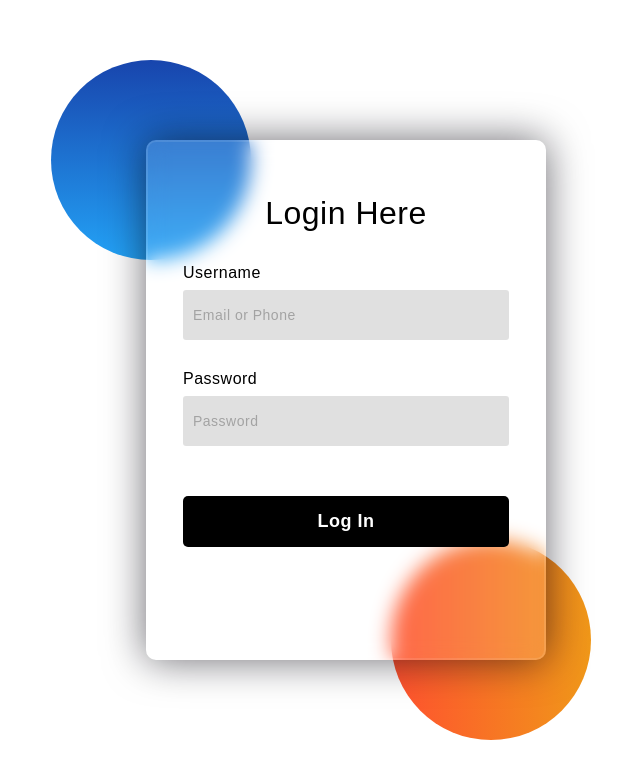
After one commit to HugoLevick/buscador, a Node server app: page /login.html in a window 1280 px wide. The commit adds this page. Shown: the top 779 px of the page, without its empty margins (294-934 px from the left). Run offline with Node 20, Linux system fonts and the light colour scheme; some libraries are stand-ins or nearby versions.

Commit message:
Agregando login

```diff
--- /dev/null
+++ b/public/login.html
@@ -0,0 +1,30 @@
+<!DOCTYPE html>
+<html lang="en">
+
+<head>
+    <meta charset="UTF-8">
+    <meta http-equiv="X-UA-Compatible" content="IE=edge">
+    <meta name="viewport" content="width=device-width, initial-scale=1.0">
+    <link rel="stylesheet" href="stylesheets/styles_login.css">
+    <title>Document</title>
+</head>
+
+<body>
+    <div class="background">
+        <div class="shape"></div>
+        <div class="shape"></div>
+    </div>
+    <form>
+        <h3>Login Here</h3>
+
+        <label for="username">Username</label>
+        <input type="text" placeholder="Email or Phone" id="username">
+
+        <label for="password">Password</label>
+        <input type="password" placeholder="Password" id="password">
+
+        <button>Log In</button>
+    </form>
+</body>
+
+</html>
--- /dev/null
+++ b/public/stylesheets/styles_login.css
@@ -0,0 +1,123 @@
+*,
+*:before,
+*:after{
+    padding: 0;
+    margin: 0;
+    box-sizing: border-box;
+}
+body{
+    background-color: #ffffff;
+}
+.background{
+    width: 430px;
+    height: 520px;
+    position: absolute;
+    transform: translate(-50%,-50%);
+    left: 50%;
+    top: 50%;
+}
+.background .shape{
+    height: 200px;
+    width: 200px;
+    position: absolute;
+    border-radius: 50%;
+}
+.shape:first-child{
+    background: linear-gradient(
+        #1845ad,
+        #23a2f6
+    );
+    left: -80px;
+    top: -80px;
+}
+.shape:last-child{
+    background: linear-gradient(
+        to right,
+        #ff512f,
+        #f09819
+    );
+    right: -30px;
+    bottom: -80px;
+}
+form{
+    height: 520px;
+    width: 400px;
+    background-color: rgba(255,255,255,0.13);
+    position: absolute;
+    transform: translate(-50%,-50%);
+    top: 50%;
+    left: 50%;
+    border-radius: 10px;
+    backdrop-filter: blur(10px);
+    border: 2px solid rgba(255,255,255,0.1);
+    box-shadow: 0 0 40px rgba(8,7,16,0.6);
+    padding: 50px 35px;
+}
+form *{
+    font-family: 'Poppins',sans-serif;
+    color: black;
+    letter-spacing: 0.5px;
+    outline: none;
+    border: none;
+}
+form h3{
+    font-size: 32px;
+    font-weight: 500;
+    line-height: 42px;
+    text-align: center;
+}
+
+label{
+    display: block;
+    margin-top: 30px;
+    font-size: 16px;
+    font-weight: 500;
+}
+input{
+    display: block;
+    height: 50px;
+    width: 100%;
+    background-color: rgb(0 0 0 / 12%);
+    border-radius: 3px;
+    padding: 0 10px;
+    margin-top: 8px;
+    font-size: 14px;
+    font-weight: 300;
+    border: 5px;
+}
+::placeholder{
+    color: #a3a3a3;
+}
+button{
+    margin-top: 50px;
+    width: 100%;
+    background-color: #000000;
+    color: #ffffff;
+    padding: 15px 0;
+    font-size: 18px;
+    font-weight: 600;
+    border-radius: 5px;
+    cursor: pointer;
+}
+.social{
+  margin-top: 30px;
+  display: flex;
+}
+.social div{
+  background: red;
+  width: 150px;
+  border-radius: 3px;
+  padding: 5px 10px 10px 5px;
+  background-color: rgba(255,255,255,0.27);
+  color: #979a9e;
+  text-align: center;
+}
+.social div:hover{
+  background-color: rgba(255,255,255,0.47);
+}
+.social .fb{
+  margin-left: 25px;
+}
+.social i{
+  margin-right: 4px;
+}
```
Also changed, not shown: public/index.html (+28 -5 lines), public/index.js (+63 -22 lines), public/stylesheets/style.css (+64 -0 lines).
